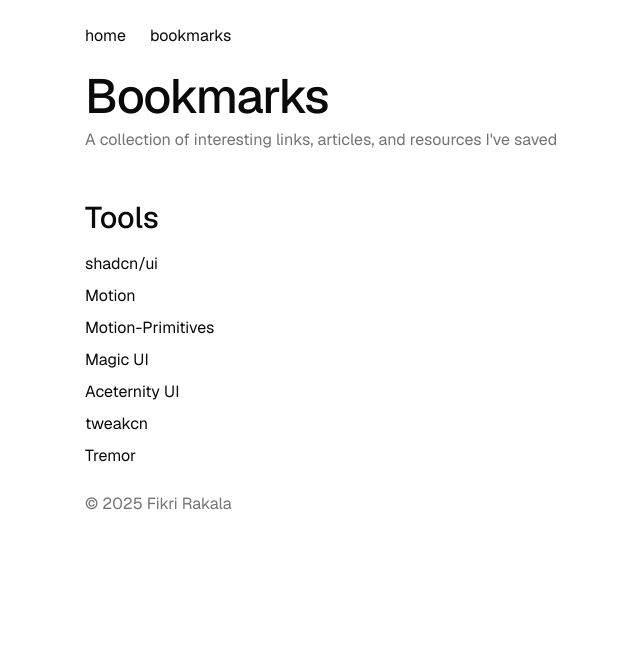
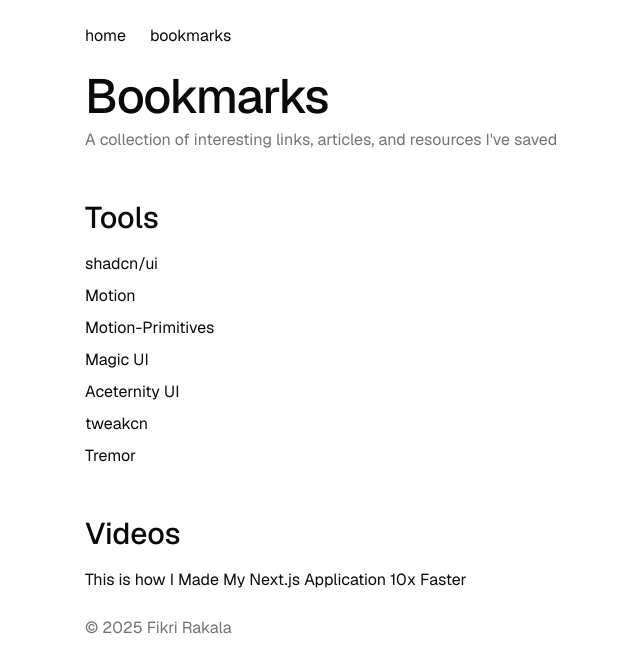
Before and after one commit to fikrirakala/blog, a Next.js app: page /bookmarks in a window 1280 px wide. Shown: the top 672 px of the page, without its empty margins (171-811 px from the left). Built offline with nearby package versions, Linux system fonts and the light colour scheme.

Commit message:
Update Bookmarks

```diff
--- a/src/app/bookmarks/page.tsx
+++ b/src/app/bookmarks/page.tsx
@@ -49,6 +49,19 @@ export default function BookmarksPage() {
             </a>
           </li>
         </ul>
+
+        <h2 className="mt-12 mb-4 text-2xl font-medium md:text-3xl">Videos</h2>
+
+        <ul className="space-y-2">
+          <li>
+            <a
+              href="https://youtu.be/TrtQWsSrB_c?si=V66UIXh5TNbfeuAV"
+              target="_blank"
+            >
+              This is how I Made My Next.js Application 10x Faster
+            </a>
+          </li>
+        </ul>
       </div>
     </section>
   );
```
